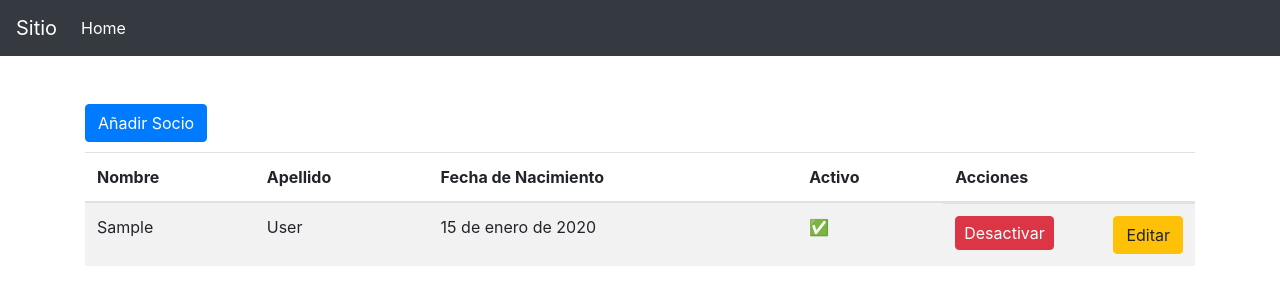
After one commit to paunicole/alkemy-django-bibliotech, a Django app: page /member-list in a window 1280 px wide. The commit adds this page. Shown: the top 305 px of the page. Run offline with Django 4.2, Linux system fonts and the light colour scheme; tables that the repository leaves empty hold one stand-in row (values such as "Sample post"); some libraries are stand-ins or nearby versions.

Commit message:
Agregada lista de Socios y funcionalidad de botones

```diff
--- a/bibliotech/forms/member_form.py
+++ b/bibliotech/forms/member_form.py
@@ -1,5 +1,6 @@
 from ..models.member import Member
 from django import forms
+from django.forms.widgets import DateInput
 
 
 class MemberForm(forms.ModelForm):
@@ -14,5 +15,7 @@ class MemberForm(forms.ModelForm):
         widgets = {
             "first_name": forms.TextInput(attrs={"class": "form-control"}),
             "last_name": forms.TextInput(attrs={"class": "form-control"}),
-            "birth_date": forms.DateInput(attrs={"class": "form-control"}),
+            "birth_date": DateInput(
+                format="%Y-%m-%d", attrs={"type": "date", "class": "form-control"}
+            ),
         }
--- a/bibliotech/templates/member_form.html
+++ b/bibliotech/templates/member_form.html
@@ -4,6 +4,9 @@
 <form action="#" method="POST">
     {% csrf_token %}
     {{ form.as_p }}
-    <input type="submit" class="btn {{ action }}" value="{{ submit }}">
+    <div style="padding: 16px;">
+        <input type="submit" class="btn {{ action }}" value="{{ submit }}">
+        <a href="{% url 'member-list' %}" class="btn btn-secondary">Volver a la Lista de Socios</a>
+    </div>
 </form>
 {% endblock %}
--- /dev/null
+++ b/bibliotech/templates/member_list.html
@@ -0,0 +1,41 @@
+{% extends 'base.html' %}
+{% block content %}
+
+<a href="{% url 'member-create' %}" class="btn btn-primary" style="margin-bottom: 10px;">Añadir Socio</a>
+
+<table class="table table-striped">
+    <thead>
+        <tr>
+            <th>Nombre</th>
+            <th>Apellido</th>
+            <th>Fecha de Nacimiento</th>
+            <th>Activo</th>
+            <th>Acciones</th>
+        </tr>
+    </thead>
+    <tbody>
+        {% for member in members %}
+        <tr>
+            <td>{{ member.first_name }}</td>
+            <td>{{ member.last_name }}</td>
+            <td>{{ member.birth_date }}</td>
+            {% if member.is_active %}
+            <td>✅</td>
+            {% else %}
+            <td>❌</td>
+            {% endif %}
+            <td style="display: flex; justify-content: space-between;">
+                <div style="margin-right: -64px;">
+                    {% if member.is_active %}
+                    <a href="{% url 'member-disable' member.id %}" class="btn btn-danger" style="padding: 4px 8px;">Desactivar</a>
+                    {% else %}
+                    <a href="{% url 'member-enable' member.id %}" class="btn btn-success" style="padding: 4px 8px;">Activar</a>
+                    {% endif %}
+                </div>
+                <a href="{% url 'member-update' member.id %}" class="btn btn-warning">Editar</a>
+            </td>
+        </tr>
+        {% endfor %}
+    </tbody>
+</table>
+{% endblock %}
--- a/bibliotech/urls.py
+++ b/bibliotech/urls.py
@@ -1,6 +1,7 @@
 from django.urls import path
 from .views import employee_views
 from .views import author_views
+from .views import member_views
 
 urlpatterns = [
     path("employee/new", employee_views.employee_create, name="employee-create"),
@@ -37,4 +38,21 @@ urlpatterns = [
         author_views.author_enable,
         name="author-enable",
     ),
+    path("member/new", member_views.member_create, name="member-create"),
+    path("member-list", member_views.member_list, name="member-list"),
+    path(
+        "member/update/<str:member_id>",
+        member_views.member_update,
+        name="member-update",
+    ),
+    path(
+        "member/disable/<str:pk>",
+        member_views.member_disable,
+        name="member-disable",
+    ),
+    path(
+        "member/enable/<str:pk>",
+        member_views.member_enable,
+        name="member-enable",
+    ),
 ]
--- a/bibliotech/views/member_views.py
+++ b/bibliotech/views/member_views.py
@@ -42,6 +42,14 @@ def member_update(request, member_id):
     )
 
 
+def member_list(request):
+    members = Member.objects.all()
+    context = {
+        "members": members,
+    }
+    return render(request, "member_list.html", context)
+
+
 def member_disable(request, pk):
     member = get_object_or_404(Member, pk=pk)
     member.is_active = False
```
